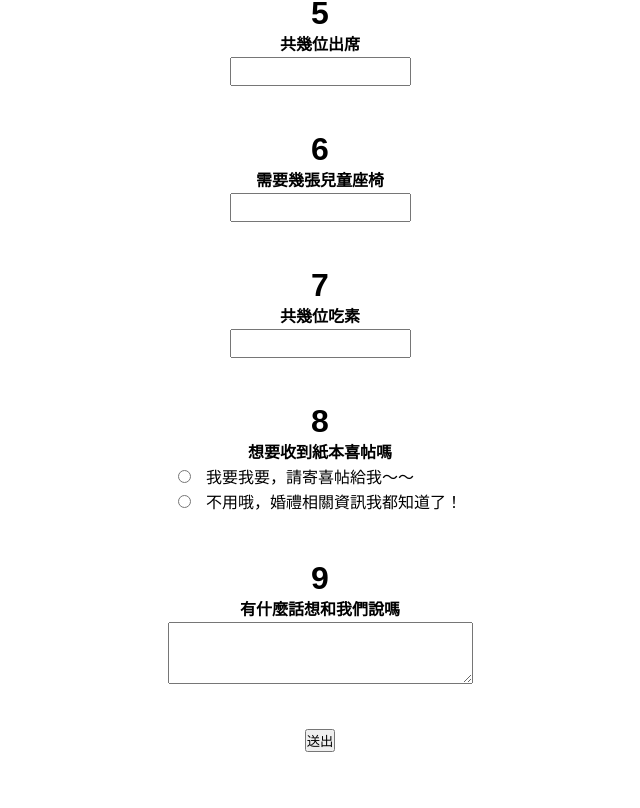
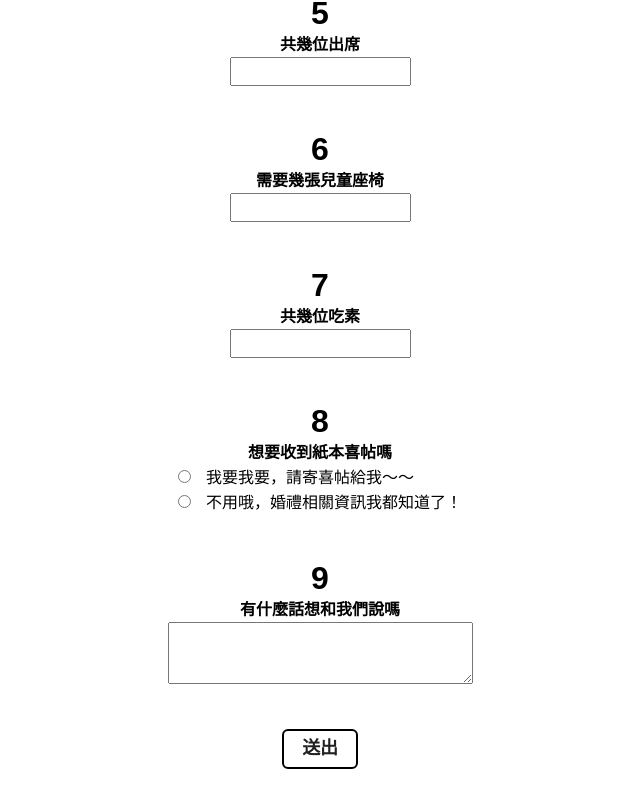
Before and after one commit to chiakaitu/Lance-Rebecca, a Vue app: page / in a window 1280 px wide. Shown: the part 6511-7319 px from the top of the page, without its empty margins (320-960 px from the left). Built offline with nearby package versions, Linux system fonts and the light colour scheme.

Commit message:
2022/06/24 新增按鈕樣式

```diff
--- a/src/components/form.vue
+++ b/src/components/form.vue
@@ -149,7 +149,7 @@
     <!-- 表單 end -->
 
     <!-- 按鈕 start -->
-    <button v-on:click="addGoogle" :disabled="clickLock ? true : false">
+    <button class="button-80" v-on:click="addGoogle" :disabled="clickLock ? true : false">
       送出
     </button>
     <!-- 按鈕 end -->
@@ -276,4 +276,64 @@
   display: grid;
   text-align: left;
 }
+
+/* CSS */
+.button-80 {
+  background: #fff;
+  backface-visibility: hidden;
+  border-radius: .375rem;
+  border-style: solid;
+  border-width: .125rem;
+  box-sizing: border-box;
+  color: #212121;
+  cursor: pointer;
+  display: inline-block;
+  font-size: 1.125rem;
+  font-weight: 700;
+  letter-spacing: -.01em;
+  line-height: 1.3;
+  padding: .375rem 1.125rem;
+  position: relative;
+  text-align: left;
+  text-decoration: none;
+  transform: translateZ(0) scale(1);
+  transition: transform .2s;
+  user-select: none;
+  -webkit-user-select: none;
+  touch-action: manipulation;
+}
+
+.button-80:not(:disabled):hover {
+  transform: scale(1.05);
+}
+
+.button-80:not(:disabled):hover:active {
+  transform: scale(1.05) translateY(.125rem);
+}
+
+.button-80:focus {
+  outline: 0 solid transparent;
+}
+
+.button-80:focus:before {
+  content: "";
+  left: calc(-1*.375rem);
+  pointer-events: none;
+  position: absolute;
+  top: calc(-1*.375rem);
+  transition: border-radius;
+  user-select: none;
+}
+
+.button-80:focus:not(:focus-visible) {
+  outline: 0 solid transparent;
+}
+
+.button-80:focus:not(:focus-visible):before {
+  border-width: 0;
+}
+
+.button-80:not(:disabled):active {
+  transform: translateY(.125rem);
+}
 </style>
```
